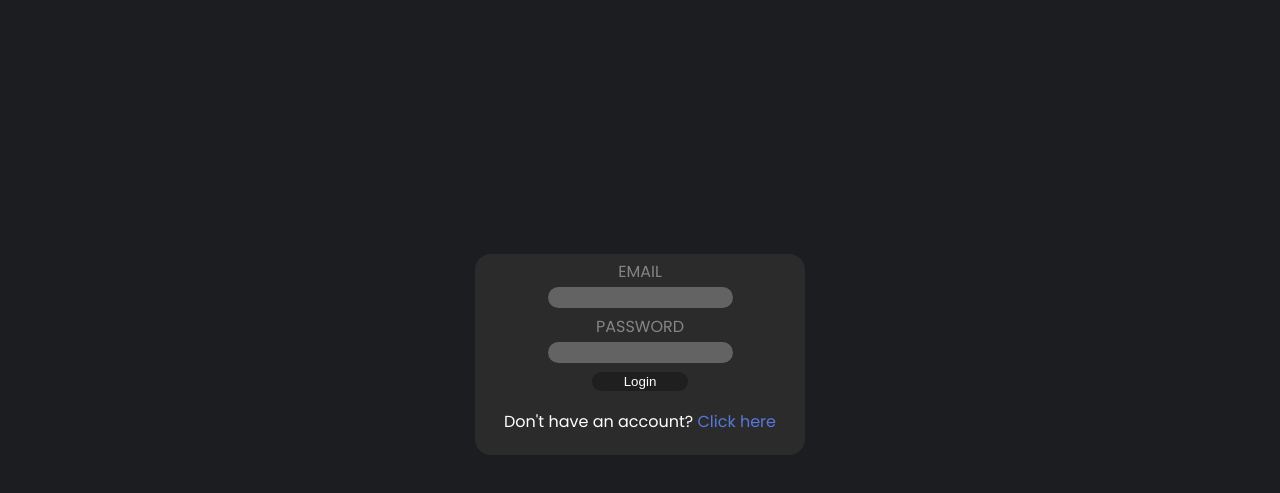
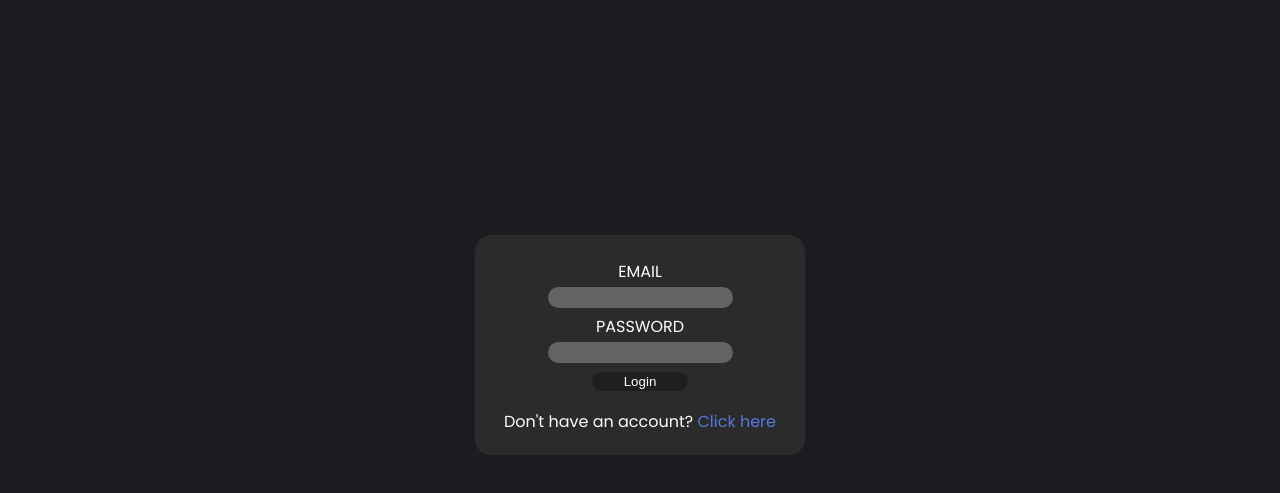
Before and after one commit to tmqf/Token, a plain HTML site: page src/login.html in a window 1280 px wide. Shown: the part 33-526 px from the top of the page. Drawn offline with Linux system fonts and the light colour scheme.

Commit message:
minor changes

```diff
--- a/src/css/login.css
+++ b/src/css/login.css
@@ -91,7 +91,7 @@ body {
           box-sizing: border-box;
   color: White;
   text-align: center;
-  padding-top: 20%;
+  padding-top: 18.5%;
 }
 
 .login-container .login-form {
@@ -101,6 +101,7 @@ body {
   border-radius: 1em;
   display: inline-block;
   width: 25%;
+  padding-top: 1.2em;
 }
 
 .login-container .submitBtn {
@@ -113,7 +114,7 @@ body {
 }
 
 .login-container .email-form, .login-container .password-form {
-  color: #858585;
+  color: white;
 }
 
 .login-container .email-form-input, .login-container .password-form-input {
--- a/src/css/register.css
+++ b/src/css/register.css
@@ -93,7 +93,7 @@ body {
           box-sizing: border-box;
   color: White;
   text-align: center;
-  padding-top: 20%;
+  padding-top: 18.5%;
 }
 
 .register-container .register-form {
@@ -103,6 +103,7 @@ body {
   border-radius: 1em;
   display: inline-block;
   width: 25%;
+  padding-bottom: .9em;
 }
 
 .register-container .submitBtn {
```
